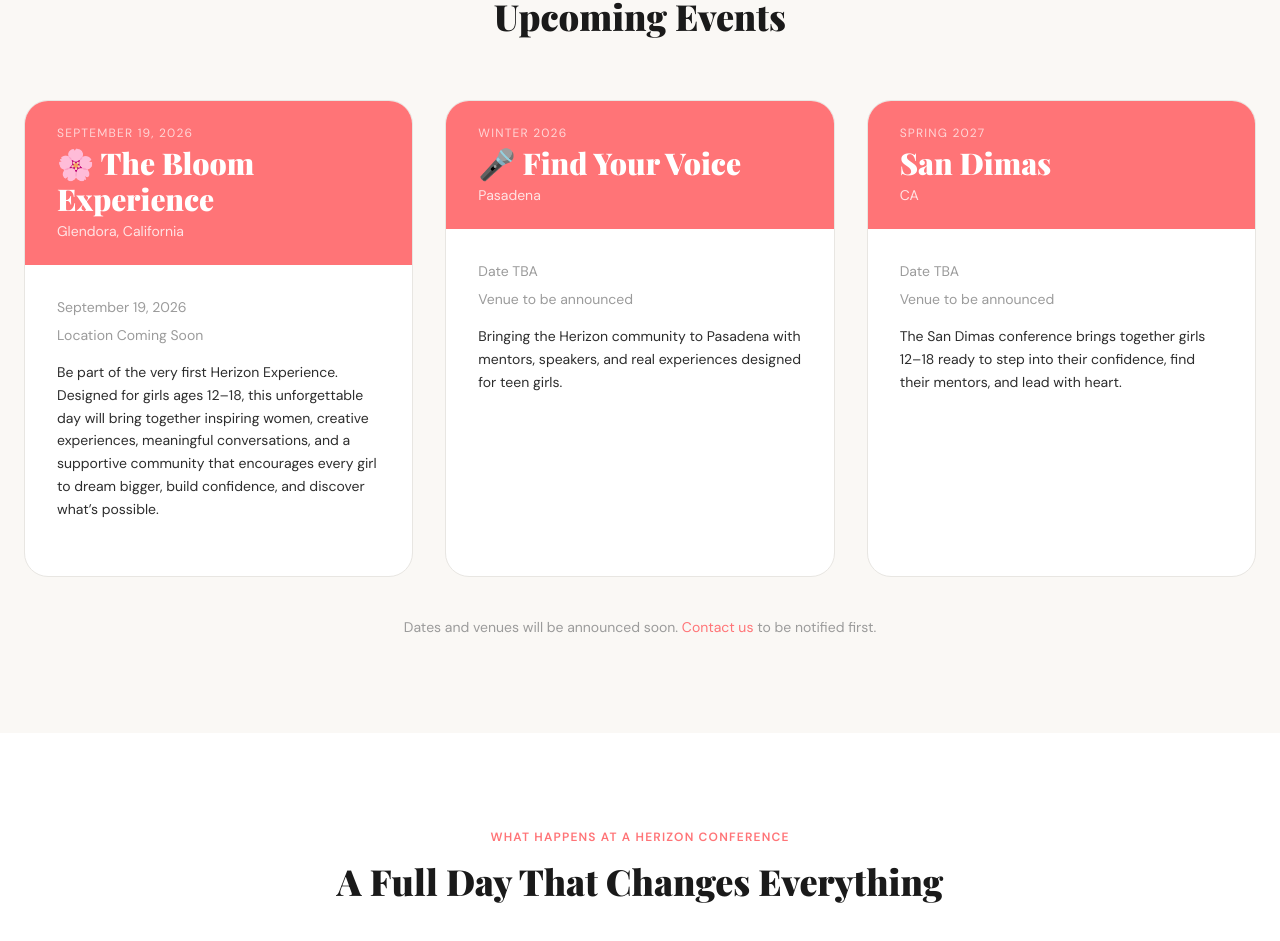
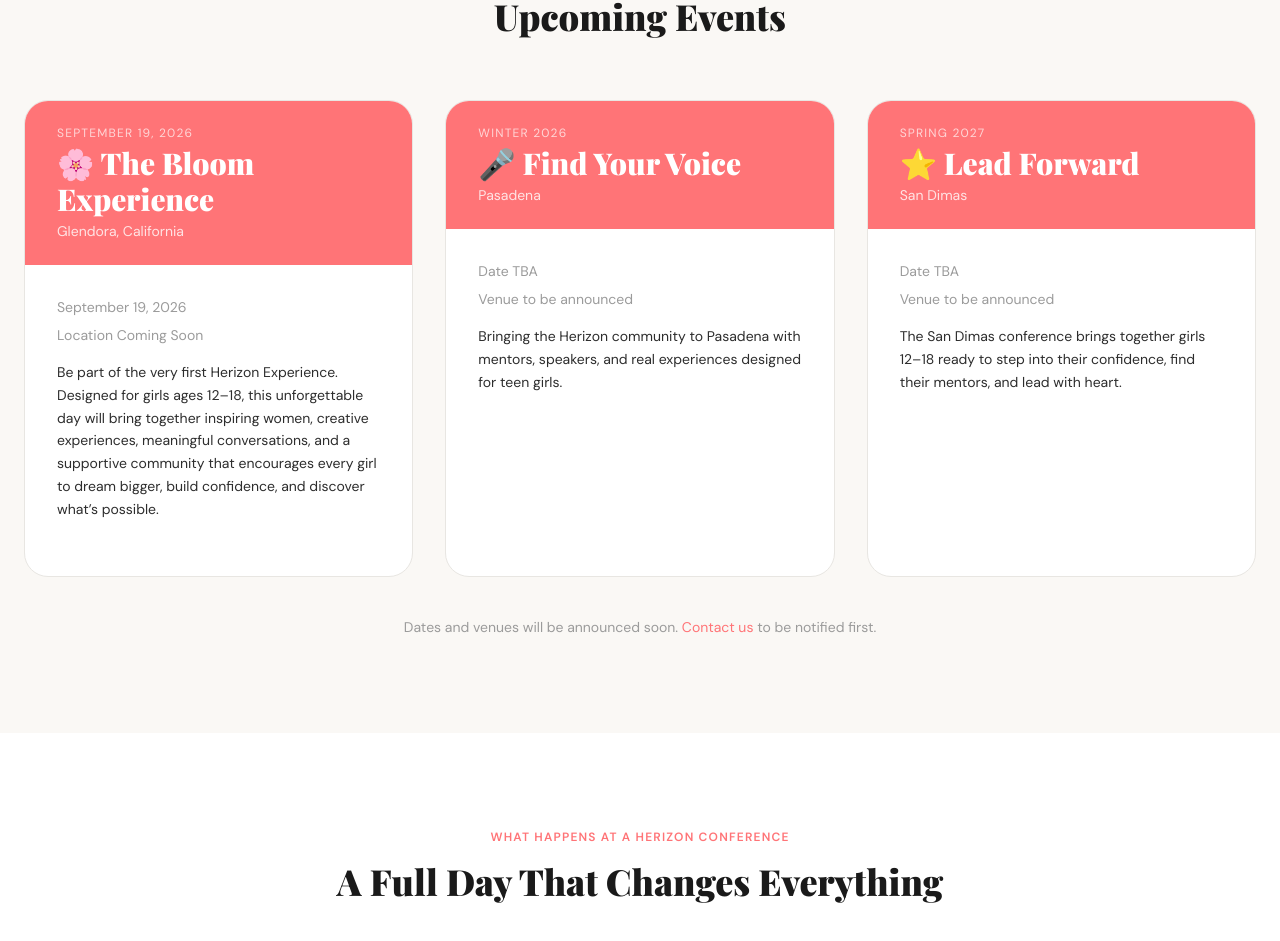
Before and after one commit to flourishprosper/herizonsociety-website, a Next.js app: page /events in a window 1280 px wide. Shown: the part 981-1922 px from the top of the page. Built offline with nearby package versions, Linux system fonts and the light colour scheme; a web font is replaced by a local one.

Commit message:
events: rename San Dimas card to 'Lead Forward'

```diff
--- a/src/app/events/page.tsx
+++ b/src/app/events/page.tsx
@@ -32,8 +32,8 @@ const upcomingEvents = [
   },
   {
     id: "san-dimas-spring-2027",
-    city: "San Dimas",
-    state: "CA",
+    city: "⭐ Lead Forward",
+    state: "San Dimas",
     date: "Spring 2027",
     fullDate: "Date TBA",
     venue: "Venue to be announced",
```
